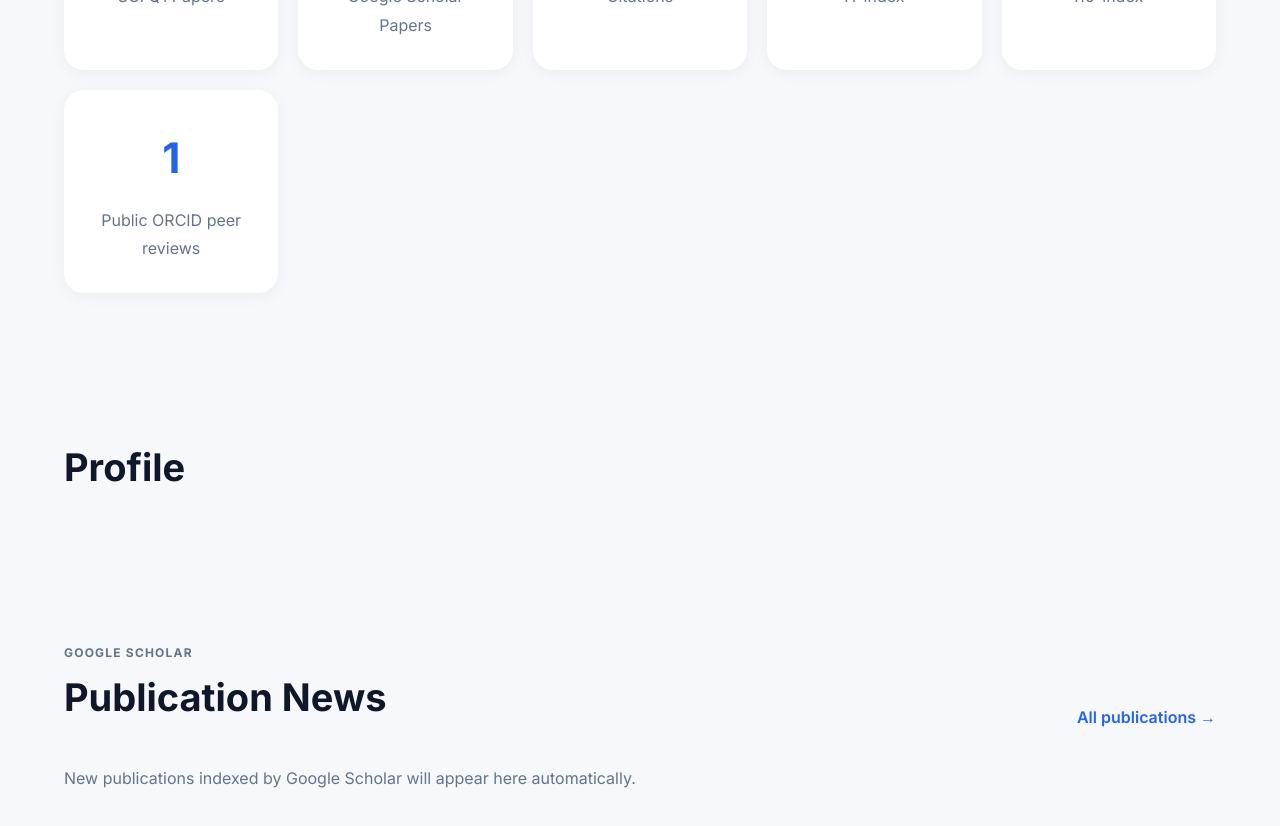
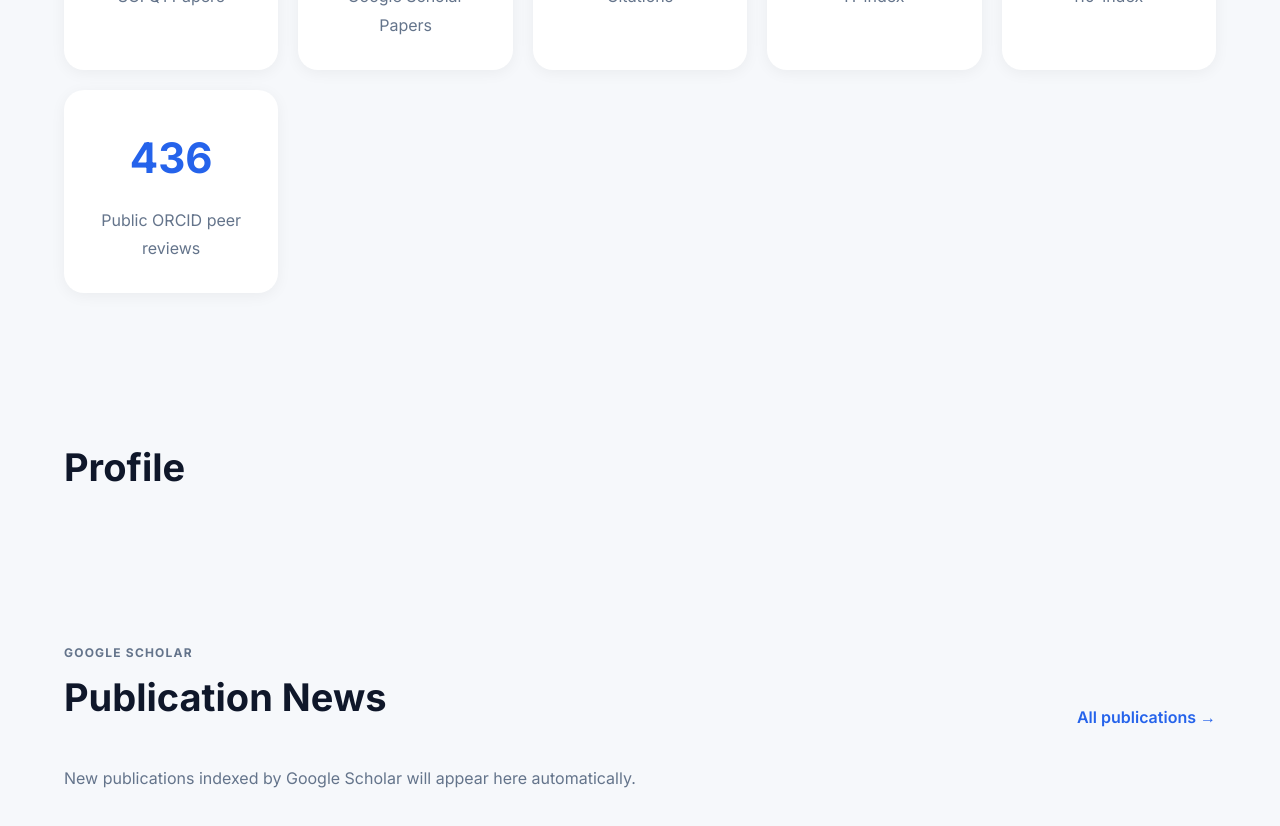
Before and after one commit to Baron-Huang/panhuang.github.io, a plain HTML site: page index.html in a window 1280 px wide. Shown: the part 1020-1846 px from the top of the page. Drawn offline with Linux system fonts and the light colour scheme; no server answers.

Commit message:
fix: show verified ORCID peer-review count

```diff
--- a/index.html
+++ b/index.html
@@ -95,7 +95,7 @@
       <p>i10-index</p>
     </div>
     <div class="card">
-      <h3 data-orcid-metric="peerReviews">1</h3>
+      <h3 data-orcid-metric="peerReviews">436</h3>
       <p>Public ORCID peer reviews</p>
     </div>
   </div>
```
